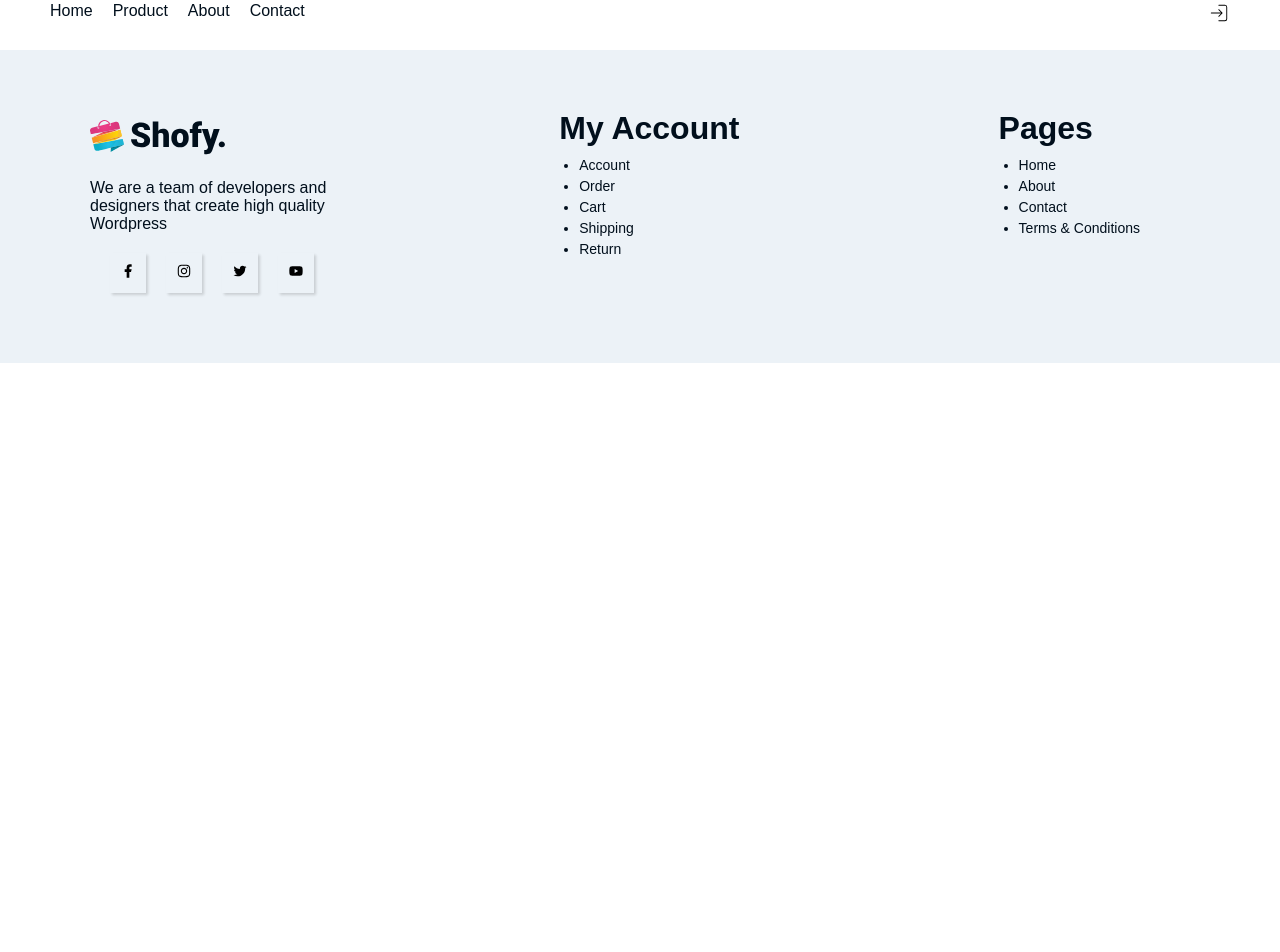
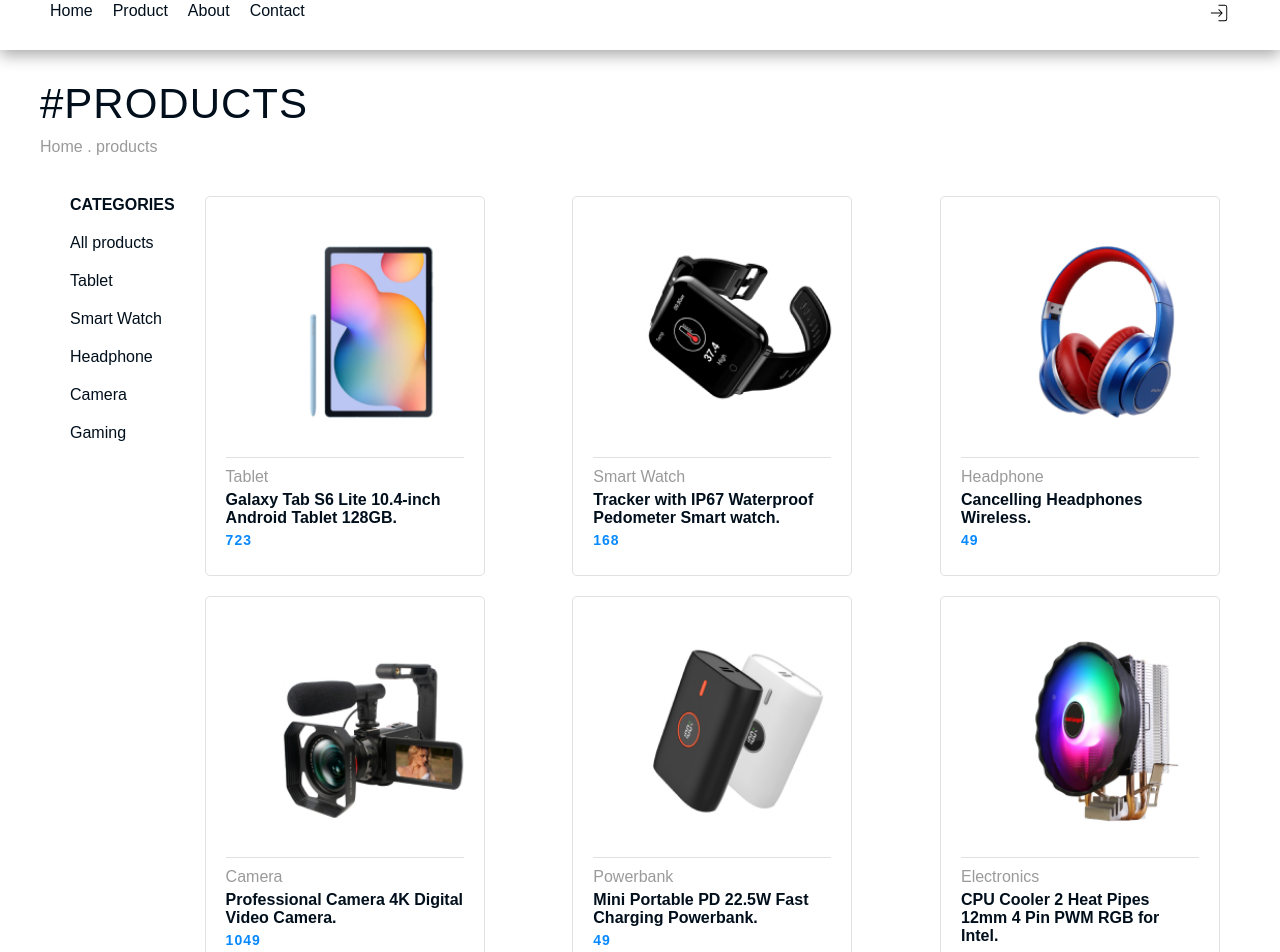
Before and after one commit to Azikenp/shopfy, a React (Vite) app: page /product in a window 1280 px wide. Shown: the part 180-1132 px from the top of the page. Before the commit the page ends 800 px from the top, so only its background shows below. Built offline with nearby package versions, Linux system fonts and the light colour scheme.

Commit message:
productedetails

```diff
--- /dev/null
+++ b/src/components/Product.css
@@ -0,0 +1,245 @@
+*
+{
+    margin: 0;
+    padding: 0;
+    font-family: sans-serif;
+    box-sizing: border-box;
+}
+.products
+{
+    padding: 30px 40px;
+    width: 100%;
+}
+.products h2
+{
+    font-size: 42px;
+    letter-spacing: 1px;
+    text-transform: uppercase;
+    font-weight: 300;
+    color: #010f1c;
+}
+.products p
+{
+    margin-top: 10px;
+    color: #9a9a9a;
+}
+.products .container
+{
+    margin-top: 20px;
+    max-width: 100%;
+    display: flex;
+    justify-content: space-between;
+}
+.products .container .filter
+{
+    padding: 20px 30px;
+}
+.products .container .filter .categories h3
+{
+    color: #010f1c;
+    font-size: 16px;
+    text-transform: uppercase;
+    font-weight: 600;
+}
+.products .container .filter .categories ul
+{
+    margin-top: 10px;
+}
+.products .container .filter .categories ul li
+{
+    list-style: none;
+    margin-top: 20px;
+    color: #010f1c;
+    cursor: pointer;
+}
+.products .container .productbox
+{
+    margin-right: 0%;
+}
+.products .container .productbox .container
+{
+    display: flex;
+    justify-content: space-between;
+    flex-wrap: wrap;
+}
+.products .container .productbox .container .box
+{
+    padding: 10px 20px;
+    overflow: hidden;
+    width: 280px;
+    height: 380px;
+    border: 1px solid #e2e0e0;
+    margin-bottom: 20px;
+    transition: 0.5s;
+    cursor: pointer;
+    border-radius: 5px;
+    margin-right: 20px;
+}
+.products .container .productbox .container .box:hover
+{
+    box-shadow: rgba(0, 0, 0, 0.24) 0px 3px 8px;
+}
+.products .container .productbox .container .box .img_box
+{
+    display: flex;
+    justify-content: space-between;
+    border-bottom: 1px solid #e2e0e0;
+}
+.products .container .productbox .container .box .img_box img
+{
+    width: 300px;
+    height: 250px;
+    margin-right: 50px;
+}
+.products .container .productbox .container .box .img_box .icon
+{
+    z-index: 1;
+    position: relative;
+    right: 0;
+    display: flex;
+    flex-direction: column;
+    margin-top: 20px;
+    transition: 0.5s;
+}
+.products .container .productbox .container .box:hover .img_box .icon
+{
+    transform: translateX(-130px);
+}
+.products .container .productbox .container .box .img_box .icon li
+{
+    list-style: none;
+    padding: 10px 10px;
+    color: #010f1c;
+    cursor: pointer;
+    box-shadow: rgba(0, 0, 0, 0.24) 0px 3px 8px;
+    background: #fff;
+    transition: 0.5s;
+    font-size: 18px;
+}
+.products .container .productbox .container .box .img_box .icon li:hover
+{
+    background: #0989ff;
+    color: #fff;
+}
+.products .container .productbox .container .box .detail
+{
+    margin-top: 10px;
+}
+.products .container .productbox .container .box .detail h3
+{
+    font-size: 16px;
+    margin-top: 5px;
+    color: #010f1c;
+    transition: 0.5s;
+}
+.products .container .productbox .container .box:hover .detail h3
+{
+    color: #0989ff;
+}
+.products .container .productbox .container .box .detail h4
+{
+    margin-top: 5px;
+    font-size: 14px;
+    color: #0989ff;
+    letter-spacing: 1px;
+}
+.product_detail
+{
+    margin-top: 30px;
+    padding: 30px 40px;
+    width: 100%;
+    height: 120%;
+    position: fixed;
+    z-index: 2;
+    margin-top: -20%;
+    background: rgba(0, 0, 0, 0.24);
+}
+.product_detail .container
+{
+    margin-top: 7%;
+    margin-left: 8%;
+    width: 1000px;
+    height: 550px;
+    background: #fff;
+    padding: 20px 30px;
+    border-radius: 10px;
+    box-shadow: rgba(0, 0, 0, 0.24) 0px 3px 8px;
+}
+.product_detail .container .closebtn
+{
+    margin-left: 100%;
+    border: none;
+    outline: none;
+    background: none;
+    font-size: 22px;
+    cursor: pointer;
+}
+.product_detail .container .productbox
+{
+    max-width: 100%;
+    display: flex;
+    padding: 20px 30px;
+    margin-top: 20px;
+    justify-content: space-between;
+}
+.product_detail .container .productbox .img-box
+{
+    padding: 20px 30px;
+    width: 400px;
+    height: 350px;
+    background: #f1f1f1;
+}
+.product_detail .container .productbox .img-box img
+{
+    width: 250px;
+    height: 250px;
+}
+.product_detail .container .productbox .detail
+{
+    margin-left: 30px;
+    margin-top: 10px;
+}
+.product_detail .container .productbox .detail h4
+{
+    text-transform: uppercase;
+    font-size: 14px;
+    font-weight: 200;
+    color: #9a9a9a;
+    letter-spacing: 1px;
+}
+.product_detail .container .productbox .detail h2
+{
+    margin-top: 20px;
+    font-size: 32px;
+    color: #010f1c;
+    text-transform: capitalize;
+    letter-spacing: 1px;
+}
+.product_detail .container .productbox .detail p
+{
+    margin-top: 10px;
+    color: #4a4a4a;
+}
+.product_detail .container .productbox .detail h3
+{
+    margin-top: 10px;
+    color: #010f1c;
+    font-size: 32px;
+    letter-spacing: 1px;
+}
+.product_detail .container .productbox .detail button
+{
+    margin-top: 30px;
+    padding: 15px 60px;
+    font-size: 16px;
+    color: #fff;
+    background: #010f1c;
+    transition: 0.5s;
+    border: none;
+    outline: none;
+    cursor: pointer;
+}
+.product_detail .container .productbox .detail button:hover
+{
+    background: #0989ff;
+}
--- a/src/components/Product.jsx
+++ b/src/components/Product.jsx
@@ -1,9 +1,79 @@
-import React from 'react'
+import React, { useState } from "react";
+import Productdetail from "./ProductDetail";
+import "./Product.css";
+import { AiOutlineHeart, AiOutlineShoppingCart } from "react-icons/ai";
+import { BsEye } from "react-icons/bs";
 
 const Product = () => {
+  const [product, setProduct] = useState(Productdetail);
+
+  const filterProducts = (product) => {
+    const update = Productdetail.filter((x) => {
+      return x.Cat === product;
+    });
+    setProduct(update);
+  };
+
+  const allProducts = () => {
+    setProduct(Productdetail);
+  };
+
   return (
-    <div>Product</div>
-  )
-}
+    <>
+      <div className="products">
+        <h2>#Products</h2>
+        <p>Home . products</p>
+        <div className="container">
+          <div className="filter">
+            <div className="categories">
+              <h3>categories</h3>
+              <ul>
+                <li onClick={() => allProducts()}>All products</li>
+                <li onClick={() => filterProducts("Tablet")}>Tablet</li>
+                <li onClick={() => filterProducts("Smart Watch")}>
+                  Smart Watch
+                </li>
+                <li onClick={() => filterProducts("Headphone")}>Headphone</li>
+                <li onClick={() => filterProducts("Camera")}>Camera</li>
+                <li onClick={() => filterProducts("Gaming")}>Gaming</li>
+              </ul>
+            </div>
+          </div>
+          <div className="productbox">
+            <div className="container">
+              {product.map((curElm) => {
+                return (
+                  <>
+                    <div className="box" key={curElm.id}>
+                      <div className="img_box">
+                        <img src={curElm.Img} alt={curElm.Title} />
+                        <div className="icon">
+                          <li>
+                            <AiOutlineShoppingCart />
+                          </li>
+                          <li>
+                            <BsEye />
+                          </li>
+                          <li>
+                            <AiOutlineHeart />
+                          </li>
+                        </div>
+                      </div>
+                      <div className="detail">
+                        <p>{curElm.Cat}</p>
+                        <h3>{curElm.Title}</h3>
+                        <h4>{curElm.Price}</h4>
+                      </div>
+                    </div>
+                  </>
+                );
+              })}
+            </div>
+          </div>
+        </div>
+      </div>
+    </>
+  );
+};
 
-export default Product
+export default Product;
--- a/src/components/ProductDetail.jsx
+++ b/src/components/ProductDetail.jsx
@@ -1,9 +1,88 @@
-import React from 'react'
-
-const ProductDetail = () => {
-  return (
-    <div>ProductDetail</div>
-  )
-}
-
-export default ProductDetail
+const Productdetail =
+[
+    {
+        id:1,
+        Title:"Galaxy Tab S6 Lite 10.4-inch Android Tablet 128GB.",
+        Cat: 'Tablet',
+        Price: '723',
+        Img: './img/tp1.jpg'
+    },
+    {
+        id:2,
+        Title:"Tracker with IP67 Waterproof Pedometer Smart watch.",
+        Cat: 'Smart Watch',
+        Price: '168',
+        Img: './img/tp2.jpg'
+    },
+    {
+        id:3,
+        Title:"Cancelling Headphones Wireless.",
+        Cat: 'Headphone',
+        Price: '49',
+        Img: './img/tp3.jpg'
+    },
+    {
+        id:4,
+        Title:"Professional Camera 4K Digital Video Camera.",
+        Cat: 'Camera',
+        Price: '1049',
+        Img: './img/tp4.jpg'
+    },
+    {
+        id:5,
+        Title:"Mini Portable PD 22.5W Fast Charging Powerbank.",
+        Cat: 'Powerbank',
+        Price: '49',
+        Img: './img/tp5.jpg'
+    },
+    {
+        id:6,
+        Title:"CPU Cooler 2 Heat Pipes 12mm 4 Pin PWM RGB for Intel.",
+        Cat: 'Electronics',
+        Price: '156',
+        Img: './img/tp6.png'
+    },
+    {
+        id:7,
+        Title:"Playstation 4 2TB Slim Gaming Console.",
+        Cat: 'Gaming',
+        Price: '2098',
+        Img: './img/tp7.jpg'
+    },
+    {
+        id:8,
+        Title:"Mini Portable Mobile Phone Powerbank for iphone.",
+        Cat: 'Electronics',
+        Price: '386',
+        Img: './img/tp8.jpg'
+    },
+    {
+        id:9,
+        Title:"Microsoft Surface Pro 8-13' Touchscreen.",
+        Cat: 'Tablet',
+        Price: '693',
+        Img: './img/p9.jpg'
+    },
+    {
+        id:10,
+        Title:"Playstation 4 2TB Slim Gaming Console.",
+        Cat: 'Gaming',
+        Price: '5036',
+        Img: './img/p10.jpg'
+    },
+    {
+        id:11,
+        Title:"Echo Show 5 (2nd Gen) Adjustable Stand | Charcoal",
+        Cat: 'Electronics',
+        Price: '198',
+        Img: './img/p11.jpg'
+    },
+    {
+        id:12,
+        Title:"Echo Dot smart speaker",
+        Cat: 'Electronics',
+        Price: '793',
+        Img: './img/p12.jpg'
+    },
+]
+export default Productdetail;
--- a/src/components/Rout.jsx
+++ b/src/components/Rout.jsx
@@ -1,12 +1,14 @@
 import React from 'react'
 import {Route, Routes} from 'react-router-dom'
 import Home from './Home'
+import Product from './Product'
 
 const Rout = () => {
   return (
     <>
         <Routes>
             <Route path='/' element={<Home />} />
+            <Route path='/product' element={<Product />} />
         </Routes>
     </>
   )
```
